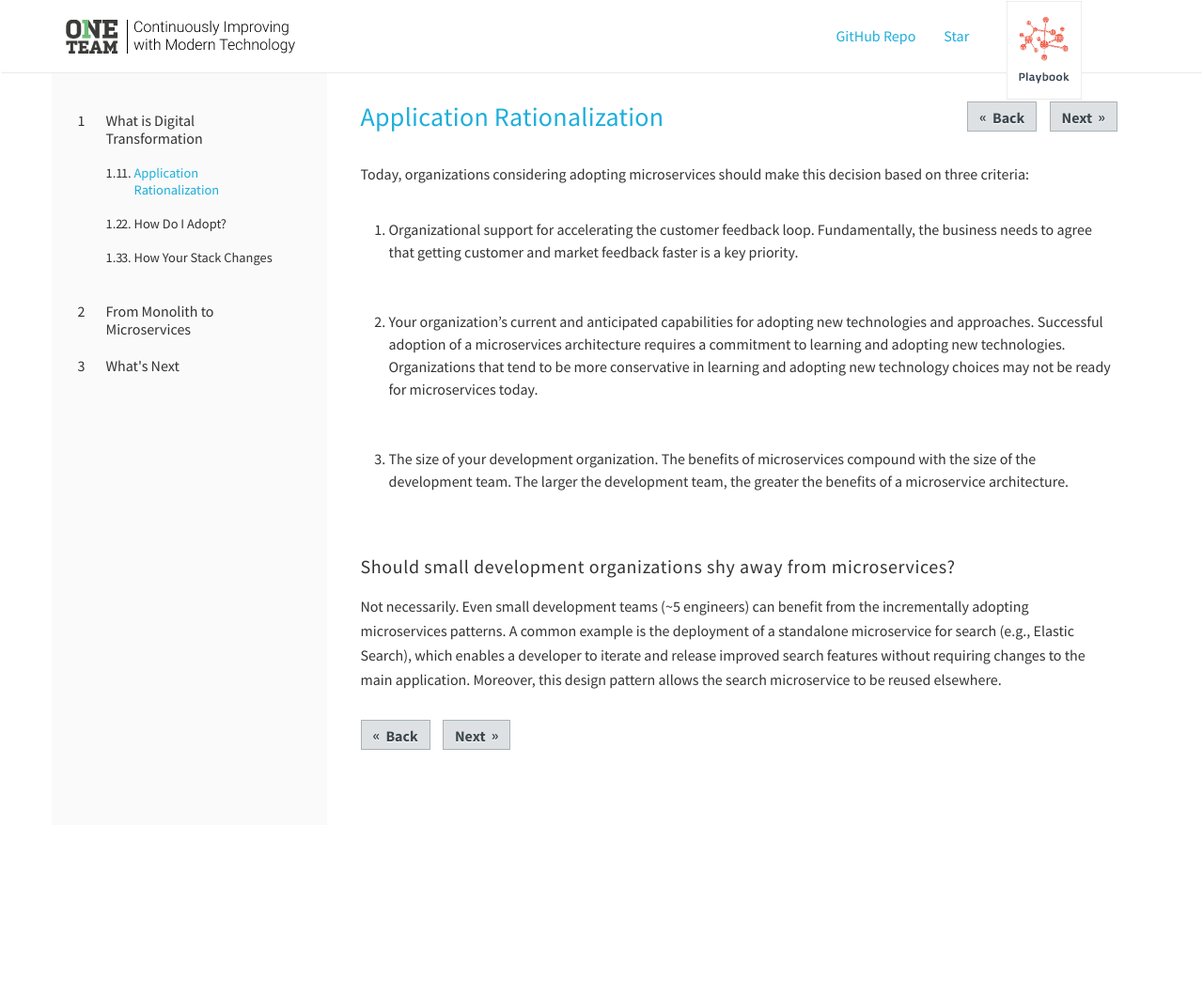
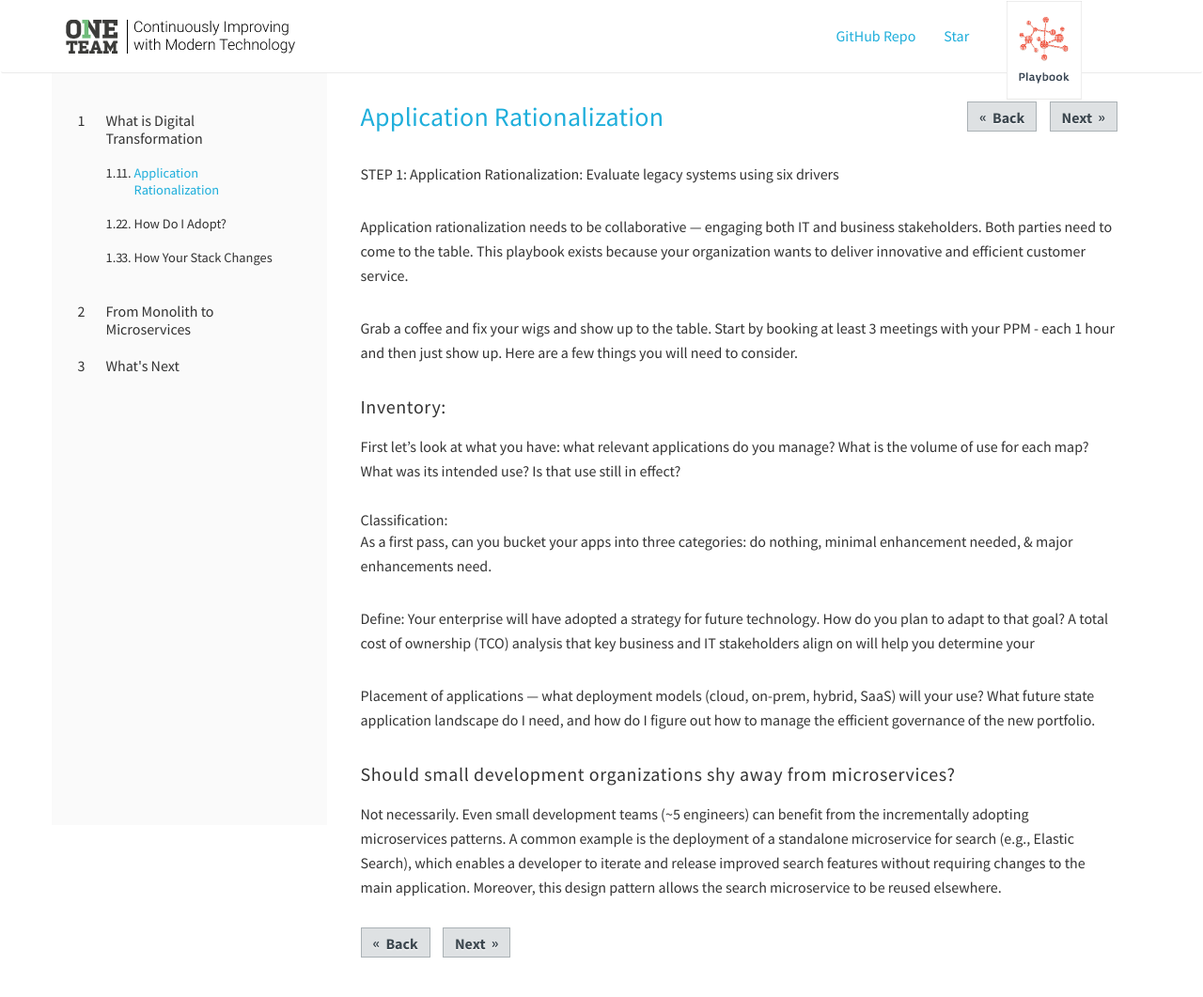
Before and after one commit to ModernizationDigital/playbook-3, a Jekyll site: the page built from _playbook/application-rationalization.md, in a window 1280 px wide. Shown: the whole page at 94% size. Built offline with Jekyll 4.4.1, drawn with Linux system fonts in a browser that asks for light colours; before the commit the page ends 900 px from its top, so only the background shows below that.

Commit message:
updated application rationaliztaion

```diff
--- a/_playbook/application-rationalization.md
+++ b/_playbook/application-rationalization.md
@@ -2,13 +2,21 @@
 layout: page
 title: 'Application Rationalization'
 ---
-Today, organizations considering adopting microservices should make this decision based on three criteria:
+STEP 1: Application Rationalization: Evaluate legacy systems using six drivers
 
-1. Organizational support for accelerating the customer feedback loop. Fundamentally, the business needs to agree that getting customer and market feedback faster is a key priority.
+Application rationalization needs to be collaborative — engaging both IT and business stakeholders. Both parties need to come to the table. This playbook exists because your organization wants to deliver innovative and efficient customer service.
 
-2. Your organization’s current and anticipated capabilities for adopting new technologies and approaches. Successful adoption of a microservices architecture requires a commitment to learning and adopting new technologies. Organizations that tend to be more conservative in learning and adopting new technology choices may not be ready for microservices today.
+Grab a coffee and fix your wigs and show up to the table. Start by booking at least 3 meetings with your PPM - each 1 hour and then just show up. Here are a few things you will need to consider.
 
-3. The size of your development organization. The benefits of microservices compound with the size of the development team. The larger the development team, the greater the benefits of a microservice architecture.
+#### Inventory:
+First let's look at what you have: what relevant applications do you manage? What is the volume of use for each map? What was its intended use? Is that use still in effect?
+
+##### Classification:
+As a first pass, can you bucket your apps into three categories: do nothing, minimal enhancement needed, & major enhancements need.
+
+Define: Your enterprise will have adopted a strategy for future technology. How do you plan to adapt to that goal? A total cost of ownership (TCO) analysis that key business and IT stakeholders align on will help you determine your
+
+Placement of applications — what deployment models (cloud, on-prem, hybrid, SaaS) will your use? What future state application landscape do I need, and how do I figure out how to manage the efficient governance of the new portfolio.
 
 #### Should small development organizations shy away from microservices?
 
```
